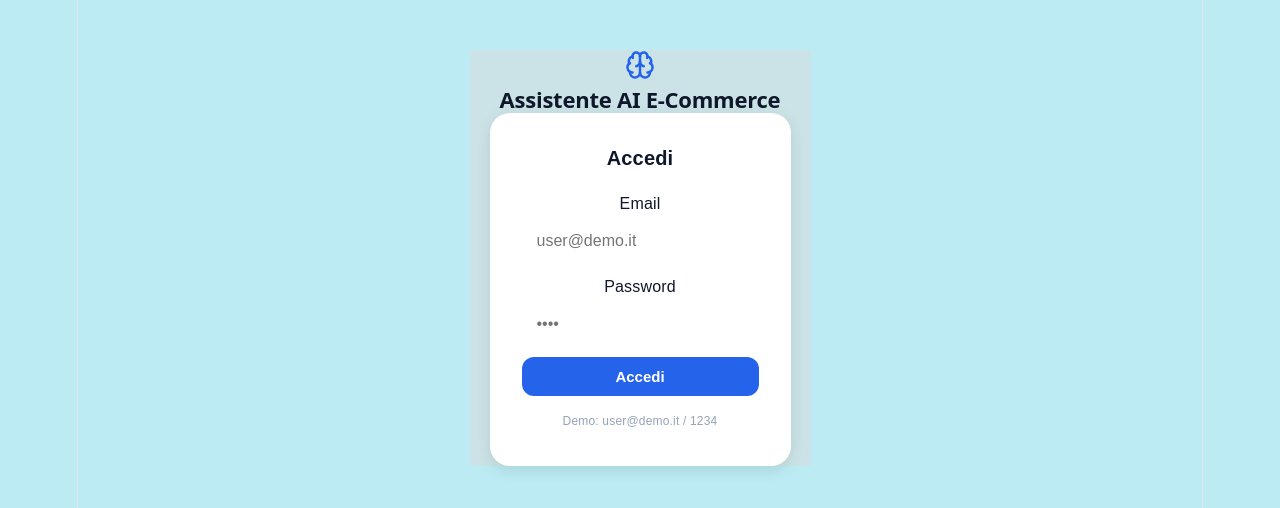
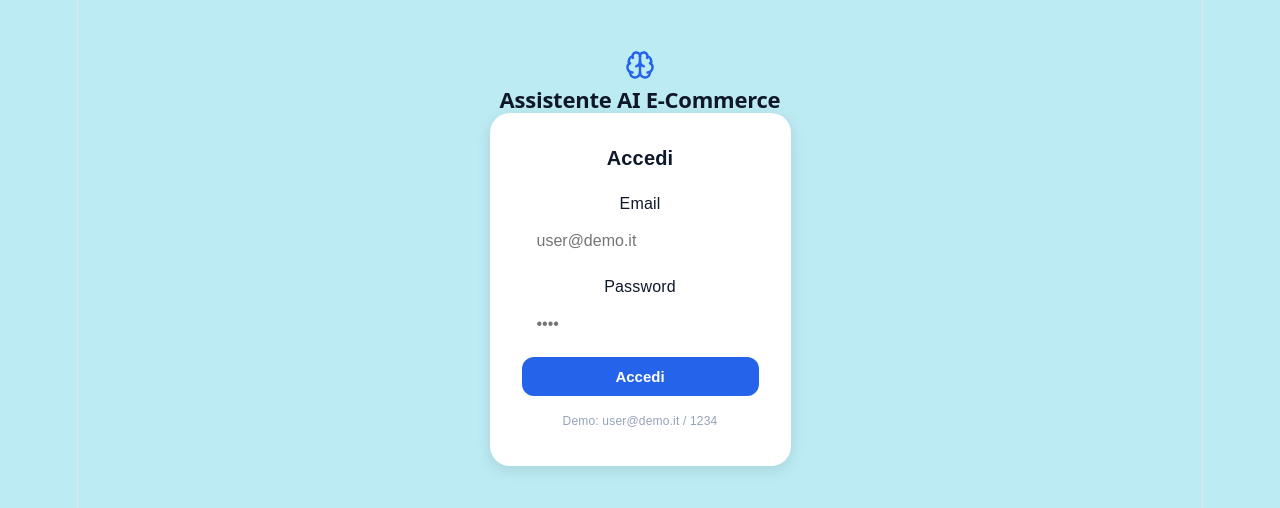
Before and after one commit to GuzZ07-py/Chat_Bot-OrdiniDB, a React (Vite) app in the folder frontend/: page / in a window 1280 px wide. Shown: the top 508 px of the page. Built offline with nearby package versions, Linux system fonts and the light colour scheme.

Commit message:
modifica colroe e ....wer

```diff
--- a/frontend/src/App.jsx
+++ b/frontend/src/App.jsx
@@ -184,11 +184,11 @@ export default function App() {
 // ─── Stili ───────────────────────────────────────────────────────────────────
 const styles = {
   container: {
-    maxWidth: "1100px",
+    maxWidth: "1300px",
     margin: "50px auto",
     fontFamily: "Arial",
     padding: "0 20px",
-    backgroundColor: "#cbe3e7",
+    backgroundColor: "#bcebf3",
   },
   grafico: {
     flex: 1,
```
